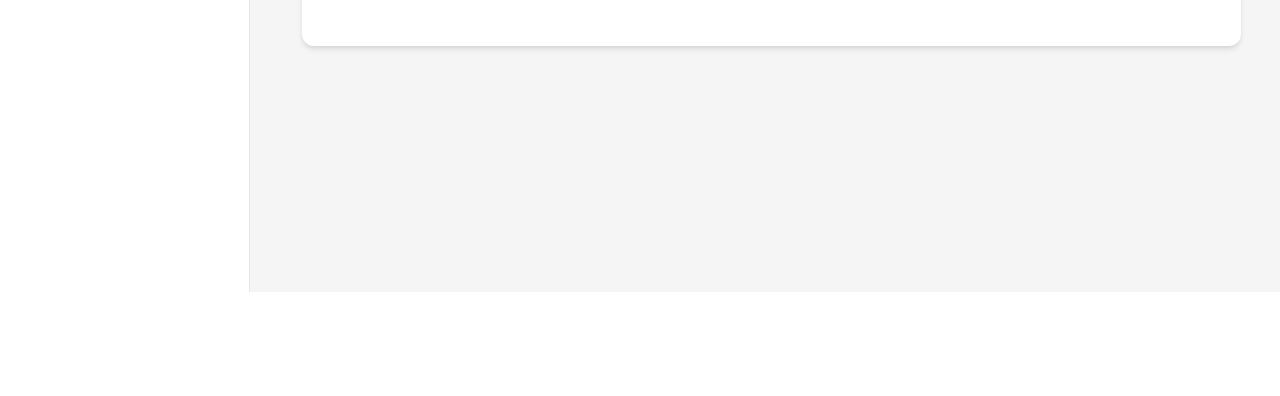
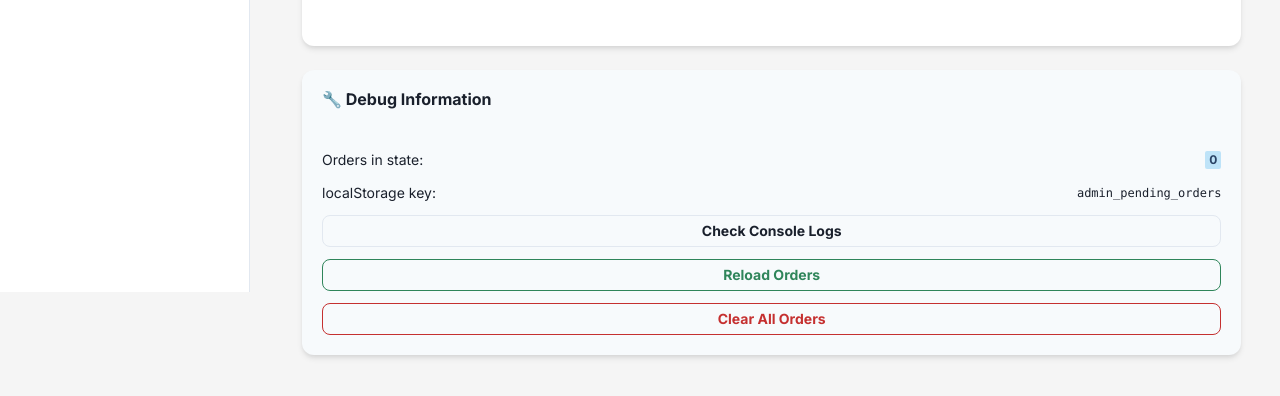
Before and after one commit to johnblackmar22/LazyUncle-simplified, a React (Vite) app: page /admin/orders in a window 1280 px wide. Shown: the part 508-904 px from the top of the page. Before the commit the page ends 800 px from the top, so only its background shows below. Built offline with nearby package versions, Linux system fonts and the light colour scheme; no server answers.

Commit message:
feat: Add debugging tools to AdminOrderDashboard - Added debug section with localStorage inspection tools - Added console logging for order loading process - Added buttons to reload/clear orders for troubleshooting - Helps identify why selected gifts may not appear in admin dashboard

```diff
--- a/src/pages/AdminOrderDashboard.tsx
+++ b/src/pages/AdminOrderDashboard.tsx
@@ -84,8 +84,13 @@ const AdminOrderDashboard: React.FC = () => {
     // In demo mode, load from localStorage
     // In production, this would be a Firebase query for orders with admin access
     const stored = localStorage.getItem('admin_pending_orders');
+    console.log('🔍 Loading orders from localStorage:', stored);
     if (stored) {
-      setOrders(JSON.parse(stored));
+      const parsedOrders = JSON.parse(stored);
+      console.log('📋 Parsed orders:', parsedOrders);
+      setOrders(parsedOrders);
+    } else {
+      console.log('⚠️ No orders found in localStorage');
     }
   };
 
@@ -481,6 +486,71 @@ const AdminOrderDashboard: React.FC = () => {
             )}
           </CardBody>
         </Card>
+
+        {/* Debug Information - Remove in production */}
+        <Card bg="gray.50" borderColor="gray.200">
+          <CardHeader>
+            <Heading size="sm">🔧 Debug Information</Heading>
+          </CardHeader>
+          <CardBody>
+            <VStack spacing={3} align="stretch">
+              <HStack justify="space-between">
+                <Text fontSize="sm">Orders in state:</Text>
+                <Badge colorScheme="blue">{orders.length}</Badge>
+              </HStack>
+
+              <HStack justify="space-between">
+                <Text fontSize="sm">localStorage key:</Text>
+                <Text fontSize="xs" fontFamily="mono">admin_pending_orders</Text>
+              </HStack>
+
+              <Button
+                size="sm"
+                onClick={() => {
+                  const stored = localStorage.getItem('admin_pending_orders');
+                  console.log('🔍 Raw localStorage:', stored);
+                  console.log('📋 Current orders state:', orders);
+                  if (stored) {
+                    try {
+                      const parsed = JSON.parse(stored);
+                      console.log('✅ Successfully parsed:', parsed);
+                    } catch (e) {
+                      console.error('❌ Parse error:', e);
+                    }
+                  }
+                }}
+                variant="outline"
+              >
+                Check Console Logs
+              </Button>
+
+              <Button
+                size="sm"
+                onClick={() => {
+                  console.log('🔄 Reloading orders...');
+                  loadPendingOrders();
+                }}
+                colorScheme="green"
+                variant="outline"
+              >
+                Reload Orders
+              </Button>
+
+              <Button
+                size="sm"
+                onClick={() => {
+                  localStorage.removeItem('admin_pending_orders');
+                  setOrders([]);
+                  console.log('🗑️ Cleared localStorage and orders');
+                }}
+                colorScheme="red"
+                variant="outline"
+              >
+                Clear All Orders
+              </Button>
+            </VStack>
+          </CardBody>
+        </Card>
       </VStack>
 
       {/* Order Details Modal */}
```
